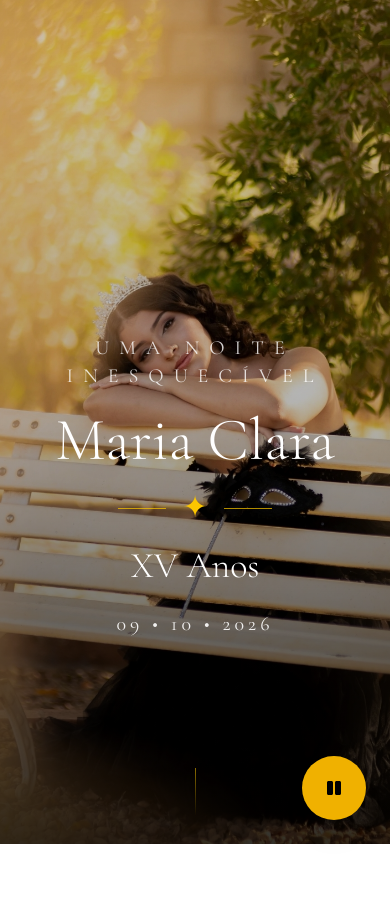
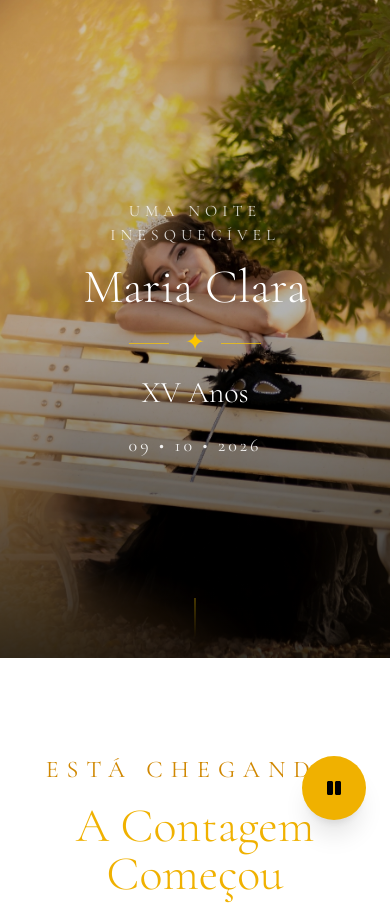
Before and after one commit to GabrielVictorLopes/ConviteMaria, a Next.js app: page / in a window 390 px wide. Shown: the top 905 px of the page. Built offline with nearby package versions, Linux system fonts and the light colour scheme.

Commit message:
Arrumando hero

```diff
--- a/components/Hero.jsx
+++ b/components/Hero.jsx
@@ -5,22 +5,48 @@ import Image from "next/image";
 
 export default function Hero() {
   return (
-    <section className="relative min-h-screen flex items-center justify-center overflow-hidden">
-
+    <section
+      className="
+        relative
+        h-[78vh]
+        min-h-[560px]
+        md:min-h-screen
+        md:h-auto
+        flex
+        items-center
+        justify-center
+        px-6
+        bg-transparent
+        overflow-hidden
+      "
+    >
       <Image
         src="/fotos/maria8.jpeg"
         alt="Maria Clara"
         fill
         priority
         sizes="100vw"
-        className="object-cover object-[58%_center] md:object-center"
+        className="
+          object-cover
+          object-[58%_center]
+          md:object-center
+        "
       />
 
-      {/* Degradê mais elegante */}
+      {/* Degradê */}
       <div className="absolute inset-0 bg-gradient-to-b from-black/20 via-black/30 to-black/80" />
 
       <motion.div
-        className="relative z-10 text-center px-6 max-w-5xl translate-y-16"
+        className="
+          relative
+          z-10
+          text-center
+          px-4
+          md:px-6
+          max-w-5xl
+          w-full
+          md:translate-y-16
+        "
         initial={{ opacity: 0, y: 50 }}
         animate={{ opacity: 1, y: 0 }}
         transition={{ duration: 1.2 }}
@@ -29,35 +55,71 @@ export default function Hero() {
           initial={{ opacity: 0 }}
           animate={{ opacity: 1 }}
           transition={{ delay: 0.4 }}
-          className="tracking-[10px] uppercase text-xl md:text-2xl text-white/80 mb-5"
+          className="
+            tracking-[5px]
+            md:tracking-[10px]
+            uppercase
+            text-base
+            md:text-2xl
+            text-white/80
+            mb-4
+            md:mb-5
+          "
         >
           Uma noite inesquecível
         </motion.p>
 
-        <h1 className="text-6xl md:text-9xl text-white font-light drop-shadow-2xl">
+        <h1
+          className="
+            text-5xl
+            md:text-9xl
+            text-white
+            font-light
+            drop-shadow-2xl
+          "
+        >
           Maria Clara
         </h1>
 
-        <div className="flex items-center justify-center gap-4 my-5">
-          <span className="w-12 md:w-20 h-[1px] bg-yellow-400/70" />
-          <span className="text-yellow-400 text-3xl">✦</span>
-          <span className="w-12 md:w-20 h-[1px] bg-yellow-400/70" />
+        <div className="flex items-center justify-center gap-4 my-4 md:my-5">
+          <span className="w-10 md:w-20 h-[1px] bg-yellow-400/70" />
+
+          <span className="text-yellow-400 text-2xl md:text-3xl">
+            ✦
+          </span>
+
+          <span className="w-10 md:w-20 h-[1px] bg-yellow-400/70" />
         </div>
 
-        <h2 className="text-4xl md:text-6xl text-white font-light">
+        <h2
+          className="
+            text-3xl
+            md:text-6xl
+            text-white
+            font-light
+          "
+        >
           XV Anos
         </h2>
 
-        <p className="mt-6 text-white/90 tracking-[4px] text-xl md:text-2xl">
+        <p
+          className="
+            mt-5
+            md:mt-6
+            text-white/90
+            tracking-[3px]
+            md:tracking-[4px]
+            text-lg
+            md:text-2xl
+          "
+        >
           09 • 10 • 2026
         </p>
-
-
       </motion.div>
 
       {/* indicação para rolar */}
-      <div className="absolute bottom-7 left-1/2 -translate-x-1/2 z-10">
-        <div className="w-[1px] h-12 bg-gradient-to-b from-yellow-400 to-transparent animate-pulse" />
+      <div className="absolute bottom-5 md:bottom-7 left-1/2 -translate-x-1/2 z-10">
+        <div className="w-[1px] h-10 md:h-12 bg-gradient-to-b from-yellow-400 to-transparent animate-pulse" />
       </div>
     </section>
   );
```
